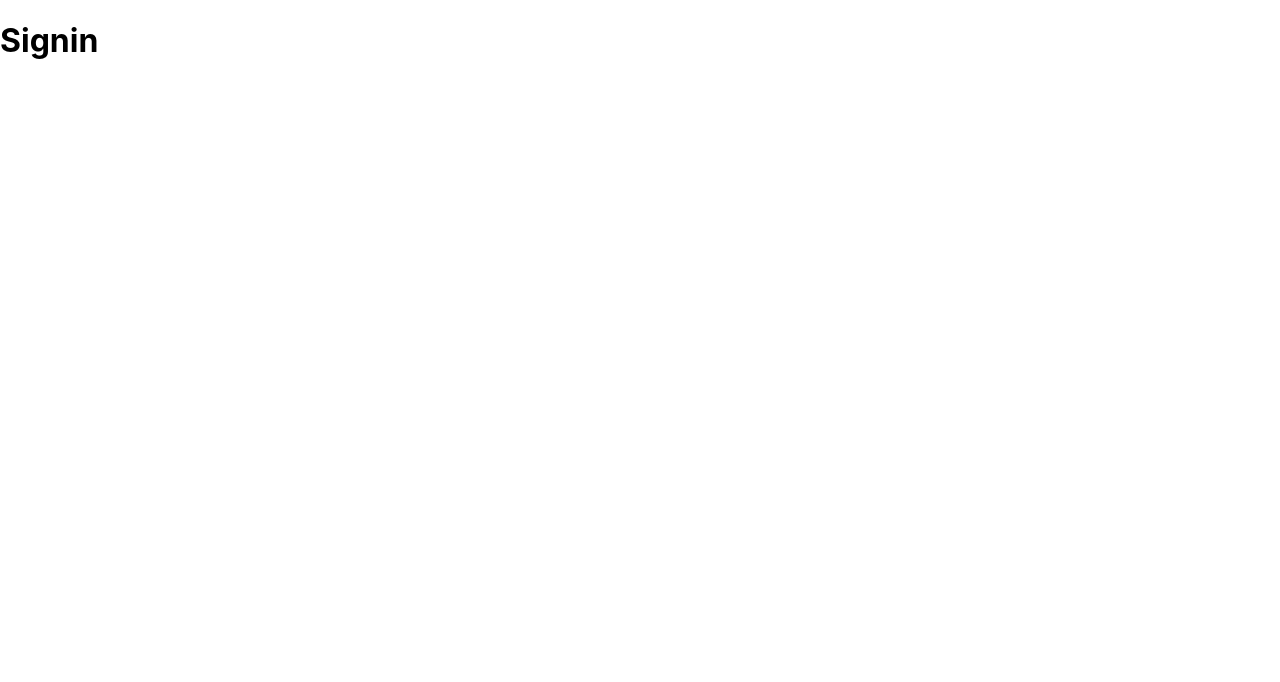
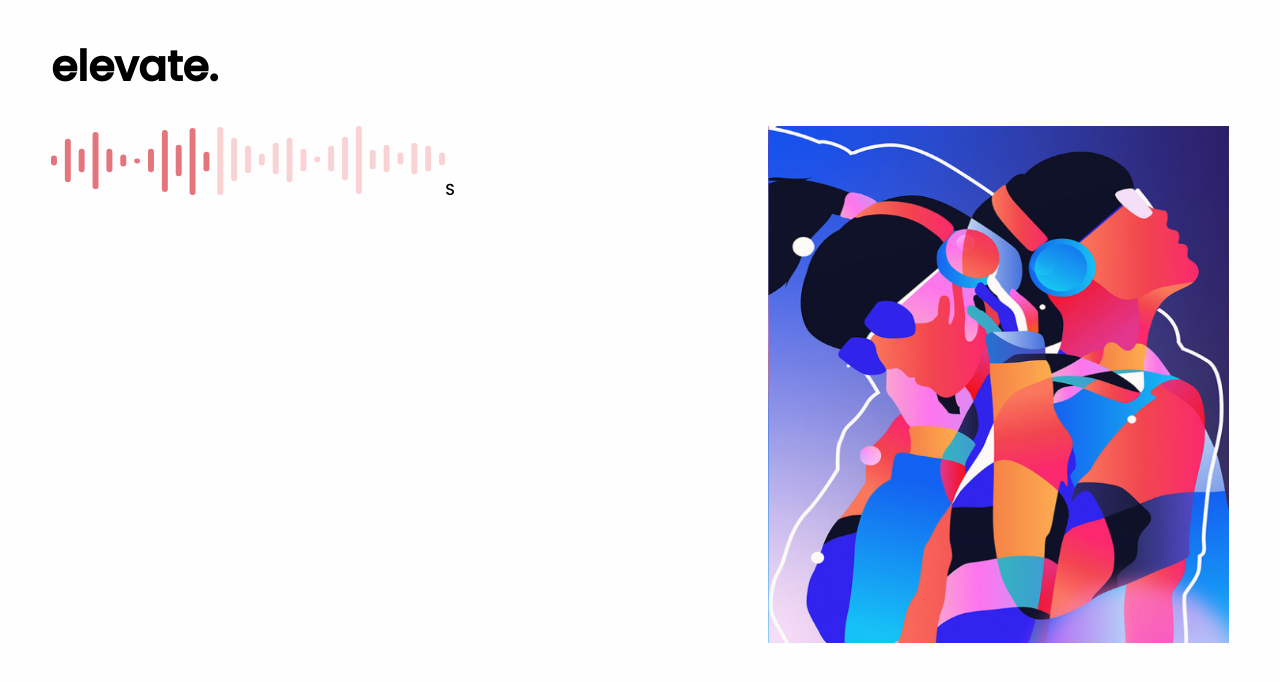
Before and after one commit to ShreyaPanale/elevate, a React (Create React App) app in the folder web/: page /landing in a window 1280 px wide. Before the commit this address led to /signin. Shown: the top 682 px of the page. Built offline with nearby package versions, Linux system fonts and the light colour scheme.

Commit message:
added layout

```diff
--- a/web/src/App.js
+++ b/web/src/App.js
@@ -8,6 +8,7 @@ import Dashboard from "./pages/Dashboard";
 import Settings from "./pages/Settings";
 import Profile from "./pages/Profile";
 import SignIn from "./pages/auth/Signin";
+import Landing from "./pages/Landing";
 
 import { auth } from "./firebase";
 
@@ -37,7 +38,8 @@ function App() {
   let signedOutRoutes = (
     <Switch>
       <Route exact path={ROUTES.signin} component={()=><SignIn setUser = {setUser} />} />
-      <Redirect to={ROUTES.signin} />
+      <Route exact path={ROUTES.landing} component = {Landing} />
+      <Redirect to={ROUTES.landing} />
     </Switch>
   );
   return (
--- a/web/src/index.css
+++ b/web/src/index.css
@@ -1,13 +1,8 @@
+@import url("https://fonts.googleapis.com/css2?family=Poppins:wght@500&display=swap");
 body {
-  margin: 0;
-  font-family: -apple-system, BlinkMacSystemFont, 'Segoe UI', 'Roboto', 'Oxygen',
-    'Ubuntu', 'Cantarell', 'Fira Sans', 'Droid Sans', 'Helvetica Neue',
-    sans-serif;
-  -webkit-font-smoothing: antialiased;
-  -moz-osx-font-smoothing: grayscale;
+  font-family: 'Poppins';
+  margin:0%;
+  padding:0%;
+  background-color: #FEFEFE;
+  overflow: hidden;
 }
-
-code {
-  font-family: source-code-pro, Menlo, Monaco, Consolas, 'Courier New',
-    monospace;
-}
--- a/web/src/pages/Landing.js
+++ b/web/src/pages/Landing.js
@@ -0,0 +1,49 @@
+import React, {Component} from 'react';
+
+import {
+    Grid
+} from '@material-ui/core';
+import { makeStyles } from "@material-ui/core/styles";
+import coverImage from '../assets/digitalart.png';
+import waveform from '../assets/waveform.svg'
+const useStyles = makeStyles(() => ({
+    container: {
+      display:"flex",
+      flex:1,
+      padding:"4%",
+      paddingRight:"0%",
+      paddingTop:"0.5%"
+    },
+    nav: {
+        display:'flex',
+        width:"100%"
+    },
+    navText: {
+        fontWeight:'bold',
+        fontSize:42
+    },
+  }));
+
+const Landing = () => {
+    const classes = useStyles();
+    return (
+        <Grid container direction="column" className = {classes.container}>
+            <Grid item className = {classes.nav}>
+                <h1 className = {classes.navText}>elevate.</h1>
+            </Grid>
+            <Grid item container direction="row" >
+                <Grid item container xs={7} direction="column">
+                    <Grid item className={classes.waveform}>
+                        <img src={waveform} height="90%" />
+                        S
+                    </Grid>
+                </Grid>
+                <Grid item container xs={5}>
+                    <img src={coverImage} height="90%" width="90%" />
+                </Grid>
+            </Grid>
+        </Grid>
+    );
+}
+
+export default Landing;
```
Also changed, not shown: web/src/App.css (deleted, +0 -38 lines), web/src/assets/digitalart.png (added), web/src/assets/waveform.svg (added), web/src/components/Navbar.js (added).
